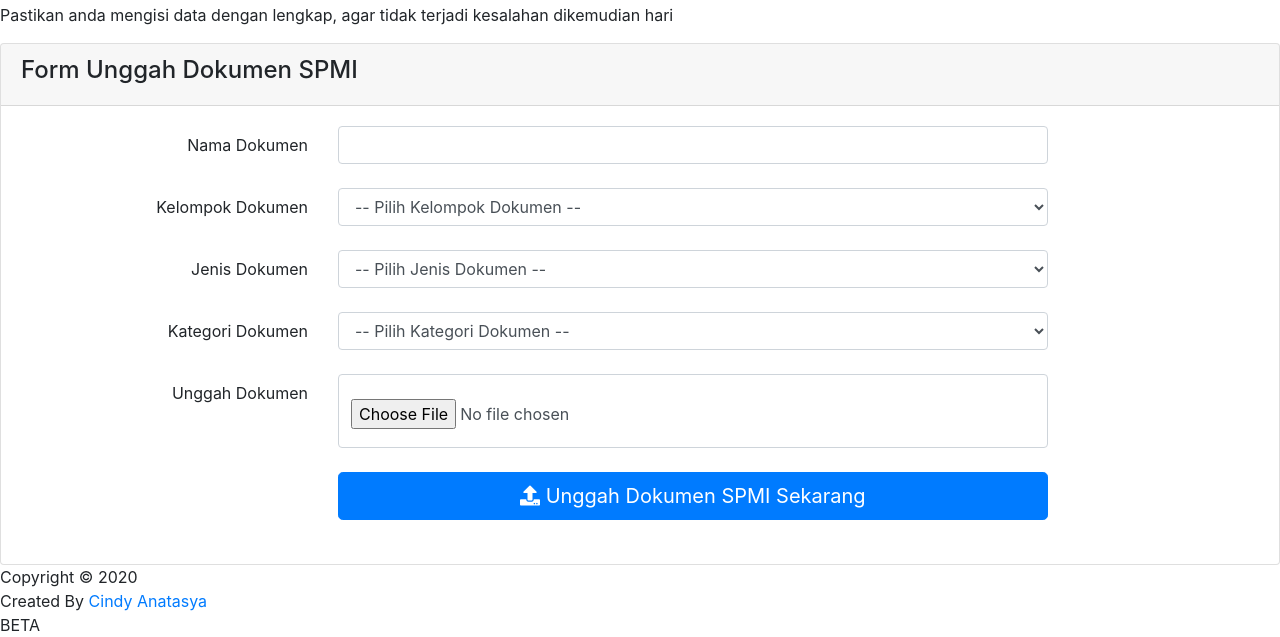
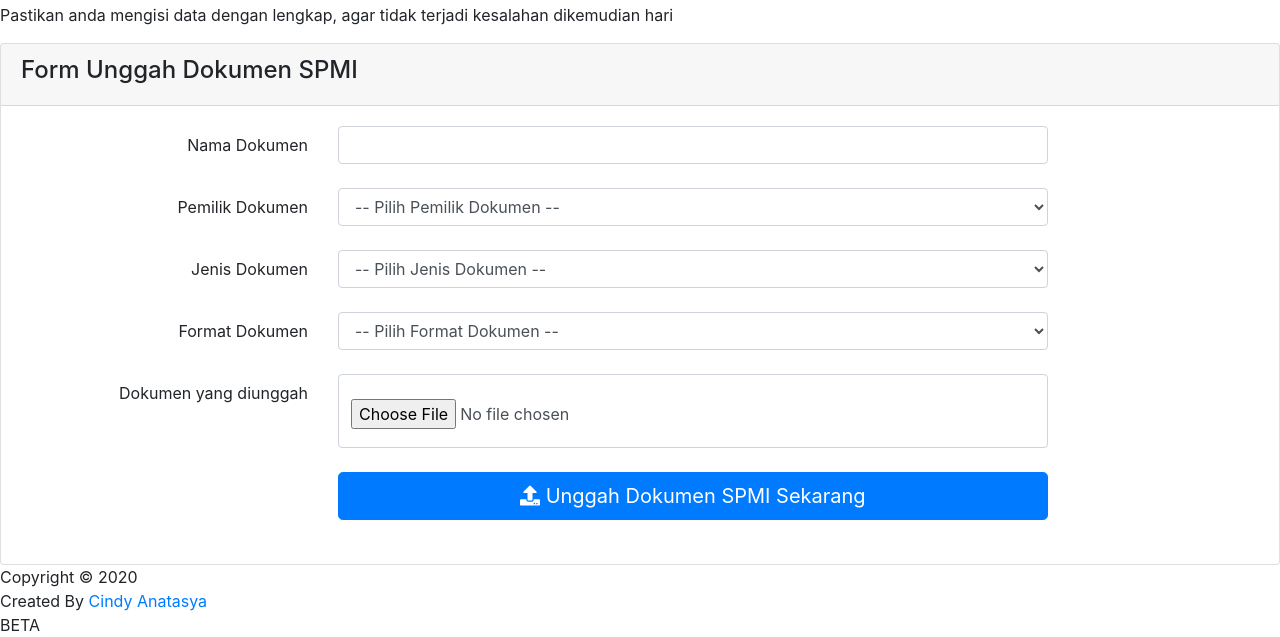
Before and after one commit to andikhadian/SISTEM-PENJAMIN-MUTU-INTERNAL, a CodeIgniter app: page /penjamin_mutu/Admin/Unggah in a window 1280 px wide. Shown: the part 1047-1684 px from the top of the page. Run offline with CodeIgniter, Linux system fonts and the light colour scheme; the visitor is signed in with stand-in values (Sample User, id 1); data comes from the database, SQL or seed files in the repository; some libraries are stand-ins or nearby versions.

Commit message:
Updates some bugs

```diff
--- a/application/config/database.php
+++ b/application/config/database.php
@@ -77,7 +77,7 @@ $db['default'] = array(
 	'dsn'	=> '',
 	'hostname' => 'localhost',
 	'username' => 'root',
-	'password' => '',
+	'password' => 'root',
 	'database' => 'db_penjamin_mutu',
 	'dbdriver' => 'mysqli',
 	'dbprefix' => '',
--- a/application/controllers/Admin/Dashboard.php
+++ b/application/controllers/Admin/Dashboard.php
@@ -20,9 +20,9 @@ class Dashboard extends CI_Controller
         ];
         $data['user'] = $this->auth->getWhere('user', $S_UserId);
         $data['countUser'] = $this->admin->getNumWhere('user', ['role' => 'FAKULTAS']);
-        $data['countFti'] = $this->admin->getNumWhere('dokumen', ['kelompok_dokumen' => 'FTI']);
-        $data['countSi'] = $this->admin->getNumWhere('dokumen', ['kelompok_dokumen' => 'SI']);
-        $data['countIk'] = $this->admin->getNumWhere('dokumen', ['kelompok_dokumen' => 'IK']);
+        $data['countFti'] = $this->admin->getNumWhere('dokumen', ['pemilik_dokumen' => 'FTI']);
+        $data['countSi'] = $this->admin->getNumWhere('dokumen', ['pemilik_dokumen' => 'SI']);
+        $data['countIk'] = $this->admin->getNumWhere('dokumen', ['pemilik_dokumen' => 'IK']);
         $data['countDokumen'] = $this->admin->getNum('dokumen');
         $data['latestReportByAll'] = $this->admin->getAllByDesc('dokumen', 'tgl_dokumen_masuk', 'DESC', 50);
 
--- a/application/controllers/Admin/Unggah.php
+++ b/application/controllers/Admin/Unggah.php
@@ -23,10 +23,10 @@ class Unggah extends CI_Controller
         $this->form_validation->set_rules('nama_dokumen', 'Nama Dokumen', 'required', [
             'required' => 'Nama Dokumen harus diisi'
         ]);
-        $this->form_validation->set_rules('kategori_dokumen', 'Kategori Dokumen', 'required', [
+        $this->form_validation->set_rules('format_dokumen', 'Kategori Dokumen', 'required', [
             'required' => 'Kategori Dokumen harus diisi'
         ]);
-        $this->form_validation->set_rules('kelompok_dokumen', 'Fakultas Dokumen', 'required', [
+        $this->form_validation->set_rules('pemilik_dokumen', 'Fakultas Dokumen', 'required', [
             'required' => 'Kelompok Dokumen harus diisi'
         ]);
         $this->form_validation->set_rules('jenis_dokumen', 'Jenis Dokumen', 'required', [
@@ -39,24 +39,24 @@ class Unggah extends CI_Controller
             $this->load->view('templates/footer');
         } else {
             $upload = $_FILES['file_dokumen']['name'];
-            $kelompok_dokumen = $this->input->post('kelompok_dokumen');
+            $pemilik_dokumen = $this->input->post('pemilik_dokumen');
             $jenis_dokumen = $this->input->post('jenis_dokumen');
-            $kategori_dokumen = $this->input->post('kategori_dokumen');
+            $format_dokumen = $this->input->post('format_dokumen');
             $nama_dokumen = $this->input->post('nama_dokumen');
 
-            if ($kategori_dokumen == 'GAMBAR') {
+            if ($format_dokumen == 'GAMBAR') {
                 $allowed = 'jpg|jpeg|png';
             }
-            if ($kategori_dokumen == 'PDF') {
+            if ($format_dokumen == 'PDF') {
                 $allowed = 'pdf';
-            } else if ($kategori_dokumen == 'WORD') {
+            } else if ($format_dokumen == 'WORD') {
                 $allowed = 'doc|docx';
             }
 
             if ($upload) {
                 $config['allowed_types'] = $allowed;
                 $config['max_size']     = '5000';
-                $config['upload_path'] = './assets/Documents/' . $kelompok_dokumen . '/' . $jenis_dokumen . '/' . $kategori_dokumen . '/';
+                $config['upload_path'] = './assets/Documents/' . $pemilik_dokumen . '/' . $jenis_dokumen . '/' . $format_dokumen . '/';
                 $config['encrypt_name'] = true;
 
                 $this->load->library('upload', $config);
@@ -73,9 +73,9 @@ class Unggah extends CI_Controller
 
             $data = [
                 'nama_dokumen' => $nama_dokumen,
-                'kategori_dokumen' => $kategori_dokumen,
+                'format_dokumen' => $format_dokumen,
                 'jenis_dokumen' => $jenis_dokumen,
-                'kelompok_dokumen' => $kelompok_dokumen,
+                'pemilik_dokumen' => $pemilik_dokumen,
                 'file_dokumen' => $file_dokumen,
                 'tgl_dokumen_masuk' => time()
             ];
--- a/application/controllers/Fakultas/Dashboard.php
+++ b/application/controllers/Fakultas/Dashboard.php
@@ -20,9 +20,9 @@ class Dashboard extends CI_Controller
         ];
         $data['user'] = $this->auth->getWhere('user', $S_UserId);
         $data['countUser'] = $this->fakultas->getNumWhere('user', ['role' => 'FAKULTAS']);
-        $data['countFti'] = $this->fakultas->getNumWhere('dokumen', ['kelompok_dokumen' => 'FTI']);
-        $data['countSi'] = $this->fakultas->getNumWhere('dokumen', ['kelompok_dokumen' => 'SI']);
-        $data['countIk'] = $this->fakultas->getNumWhere('dokumen', ['kelompok_dokumen' => 'IK']);
+        $data['countFti'] = $this->fakultas->getNumWhere('dokumen', ['pemilik_dokumen' => 'FTI']);
+        $data['countSi'] = $this->fakultas->getNumWhere('dokumen', ['pemilik_dokumen' => 'SI']);
+        $data['countIk'] = $this->fakultas->getNumWhere('dokumen', ['pemilik_dokumen' => 'IK']);
         $data['countDokumen'] = $this->fakultas->getNum('dokumen');
         $data['latestReportByAll'] = $this->fakultas->getAllByDesc('dokumen', 'tgl_dokumen_masuk', 'DESC', 50);
 
--- a/application/views/Admin/Unggah/index.php
+++ b/application/views/Admin/Unggah/index.php
@@ -32,15 +32,15 @@
                                     </div>
                                 </div>
                                 <div class="form-group row mb-4">
-                                    <label class="col-form-label text-md-right col-12 col-md-3 col-lg-3" for="kelompok_dokumen">Kelompok Dokumen</label>
+                                    <label class="col-form-label text-md-right col-12 col-md-3 col-lg-3" for="pemilik_dokumen">Pemilik Dokumen</label>
                                     <div class="col-sm-12 col-md-7">
-                                        <select name="kelompok_dokumen" id="kelompok_dokumen" class="form-control">
-                                            <option value="">-- Pilih Kelompok Dokumen --</option>
+                                        <select name="pemilik_dokumen" id="pemilik_dokumen" class="form-control">
+                                            <option value="">-- Pilih Pemilik Dokumen --</option>
                                             <option value="FTI">FTI</option>
                                             <option value="SI">SI</option>
                                             <option value="IK">IK</option>
                                         </select>
-                                        <?= form_error('kelompok_dokumen', '<small class="text-danger">', '</small>'); ?>
+                                        <?= form_error('pemilik_dokumen', '<small class="text-danger">', '</small>'); ?>
                                     </div>
                                 </div>
                                 <div class="form-group row mb-4">
@@ -57,19 +57,19 @@
                                     </div>
                                 </div>
                                 <div class="form-group row mb-4">
-                                    <label class="col-form-label text-md-right col-12 col-md-3 col-lg-3" for="kategori_dokumen">Kategori Dokumen</label>
+                                    <label class="col-form-label text-md-right col-12 col-md-3 col-lg-3" for="format_dokumen">Format Dokumen</label>
                                     <div class="col-sm-12 col-md-7">
-                                        <select name="kategori_dokumen" id="kategori_dokumen" class="form-control">
-                                            <option value="">-- Pilih Kategori Dokumen --</option>
+                                        <select name="format_dokumen" id="format_dokumen" class="form-control">
+                                            <option value="">-- Pilih Format Dokumen --</option>
                                             <option value="GAMBAR">GAMBAR</option>
                                             <option value="PDF">PDF</option>
                                             <option value="WORD">WORD</option>
                                         </select>
-                                        <?= form_error('kategori_dokumen', '<small class="text-danger">', '</small>'); ?>
+                                        <?= form_error('format_dokumen', '<small class="text-danger">', '</small>'); ?>
                                     </div>
                                 </div>
                                 <div class="form-group row mb-4">
-                                    <label class="col-form-label text-md-right col-12 col-md-3 col-lg-3" for="file_dokumen">Unggah Dokumen</label>
+                                    <label class="col-form-label text-md-right col-12 col-md-3 col-lg-3" for="file_dokumen">Dokumen yang diunggah</label>
                                     <div class="col-sm-12 col-md-7">
                                         <input type="file" class="form-control w-100 pb-5 pt-4" id="file_dokumen" name="file_dokumen">
                                         <?= form_error('file_dokumen', '<small class="text-danger">', '</small>'); ?>
```
Also changed, not shown: application/controllers/Admin/Dokumen.php (+13 -13 lines), application/controllers/Fakultas/Dokumen.php (+13 -13 lines), application/views/Admin/Dokumen/lihat.php (+8 -8 lines), application/views/Admin/index.php (+5 -5 lines), application/views/Fakultas/Dokumen/lihat.php (+7 -7 lines), application/views/Fakultas/index.php (+5 -5 lines).
